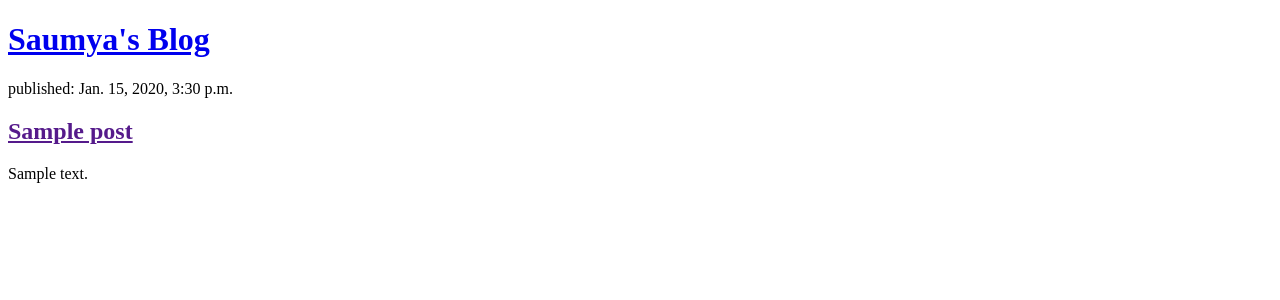
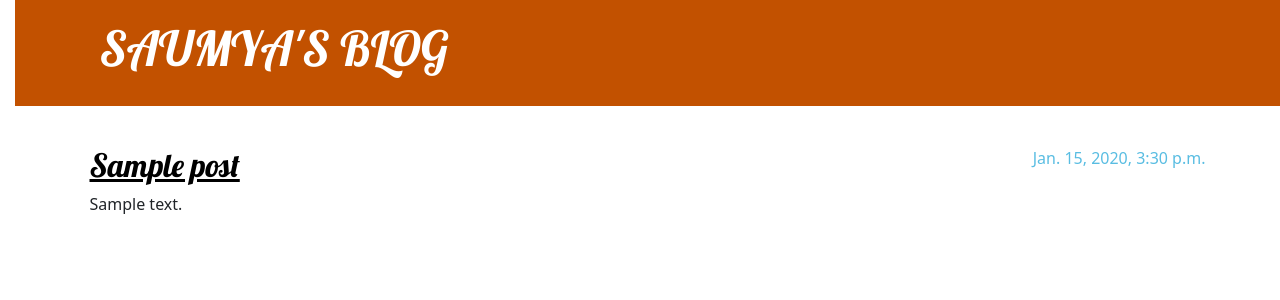
Before and after one commit to shollercoaster/django-dummy, a Django app: page / in a window 1280 px wide. Shown: the top 300 px of the page. Run offline with Django 4.2, Linux system fonts and the light colour scheme; tables that the repository leaves empty hold one stand-in row (values such as "Sample post").

Commit message:
Created a base template

```diff
--- /dev/null
+++ b/blog/static/css/blog.css
@@ -0,0 +1,80 @@
+h1 a, h3 a {
+    color: #9d56c9;
+    font-family: 'Lobster';
+}
+
+body {
+    padding-left: 15px;
+}
+
+.page-header {
+    background-color: #C25100;
+    margin-top: 0;
+    margin-bottom: 40px;
+    padding: 20px 20px 20px 40px;
+}
+
+.page-header h1,
+.page-header h1 a,
+.page-header h1 a:visited,
+.page-header h1 a:active {
+    color: #ffffff;
+    font-size: 36pt;
+    text-decoration: none;
+}
+
+h1,
+h2,
+h3,
+h4 {
+    font-family: 'Lobster', cursive;
+}
+
+.date {
+    color: #828282;
+}
+
+.save {
+    float: right;
+}
+
+.post-form textarea,
+.post-form input {
+    width: 100%;
+}
+
+.top-menu,
+.top-menu:hover,
+.top-menu:visited {
+    color: #ffffff;
+    float: right;
+    font-size: 26pt;
+    margin-right: 20px;
+}
+
+.post {
+    margin-bottom: 70px;
+}
+
+.post h2 a,
+.post h2 a:visited {
+    color: #000000;
+}
+
+.post > .date,
+.post > .actions {
+    float: right;
+    color: #59bde2;
+}
+
+.btn-secondary,
+.btn-secondary:visited {
+    color: #C25100;
+    background: none;
+    border-color: #C25100;
+}
+
+.btn-secondary:hover {
+    color: #FFFFFF;
+    background-color: #C25100;
+}
--- /dev/null
+++ b/blog/templates/blog/base.html
@@ -0,0 +1,25 @@
+{% load static %}
+<!DOCTYPE html>
+<html>
+    <head>
+        <title>Django Girls blog</title>
+        <link rel="stylesheet" href="https://cdn.jsdelivr.net/npm/bootstrap@5.1.3/dist/css/bootstrap.min.css" integrity="sha384-1BmE4kWBq78iYhFldvKuhfTAU6auU8tT94WrHftjDbrCEXSU1oBoqyl2QvZ6jIW3" crossorigin="anonymous">
+        <link href='//fonts.googleapis.com/css?family=Lobster&subset=latin,latin-ext' rel='stylesheet' type='text/css'>
+        <link rel="stylesheet" href="{% static 'css/blog.css' %}">
+    </head>
+    <body>
+        <header class="page-header">
+          <div class="container">
+              <h1><a href="/">SAUMYA'S BLOG</a></h1>
+          </div>
+        </header>
+        <main class="container">
+            <div class="row">
+                <div class="col">
+                {% block content %}
+                {% endblock %}
+                </div>
+            </div>
+        </main>
+    </body>
+</html>
--- a/blog/templates/blog/post_list.html
+++ b/blog/templates/blog/post_list.html
@@ -1,31 +1,13 @@
-<!DOCTYPE html>
-<html>
-    <head>
-        <title>Saumya's blog</title>
-    </head>
-    <body>
-        <header>
-            <h1><a href="/">Saumya's Blog</a></h1>
-        </header>
+{% extends 'blog/base.html' %}
 
-        {% for post in posts %}
-            <article>
-                <time>published: {{ post.published_date }}</time>
-                <h2><a href="">{{ post.title }}</a></h2>
-                <p>{{ post.text|linebreaksbr }}</p>
-            </article>
-        {% endfor %}
-
-        <!-- <article>
-            <time>published: 09-02-2023, 20:45</time>
-            <h2><a href="">My first post</a></h2>
-            <p>I actually don't really like my hair. I mean, it depends on the day..</p>
+{% block content %}
+    {% for post in posts %}
+        <article class="post">
+            <time class="date">
+                {{ post.published_date }}
+            </time>
+            <h2><a href="">{{ post.title }}</a></h2>
+            <p>{{ post.text|linebreaksbr }}</p>
         </article>
-
-        <article>
-            <time>published: 09-02-2023, 20:45</time>
-            <h2><a href="">My second post</a></h2>
-            <p>It's just one of those days...</p>
-        </article> -->
-    </body>
-</html>
+    {% endfor %}
+{% endblock %}
```
